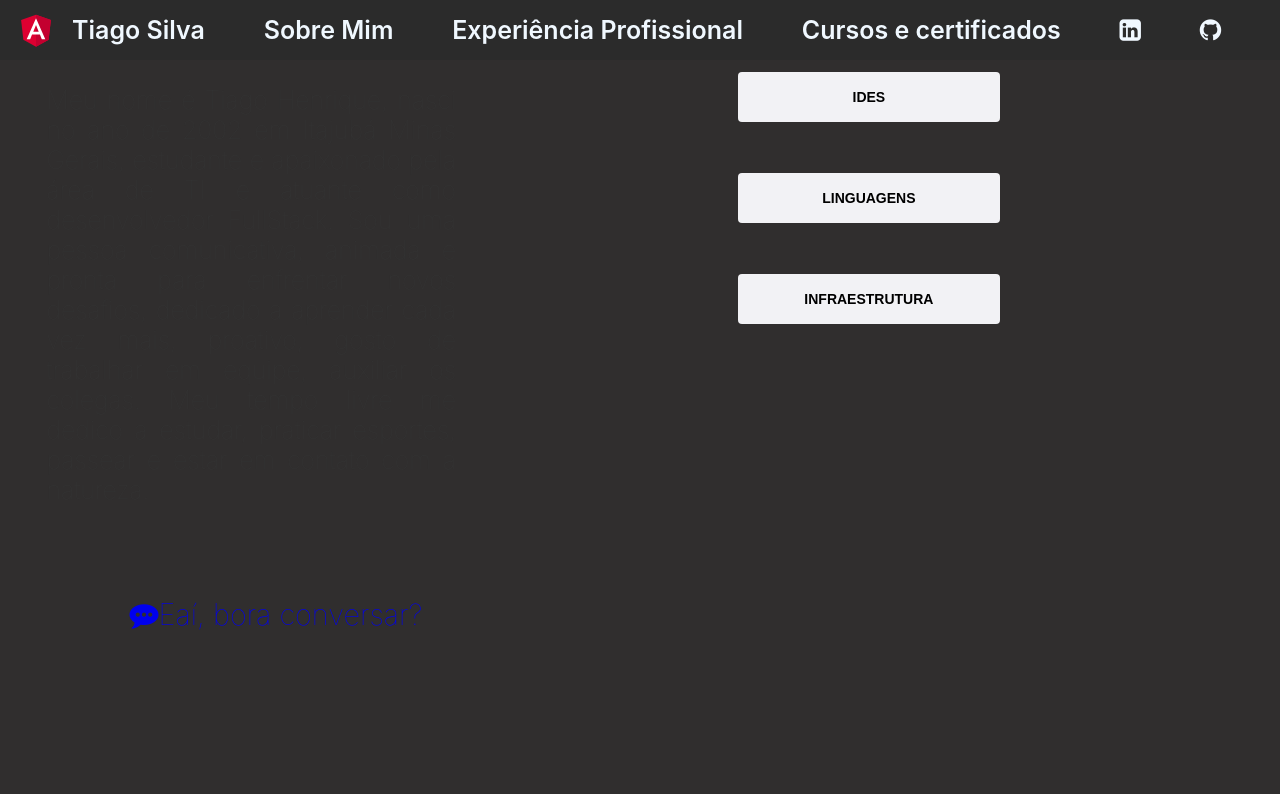
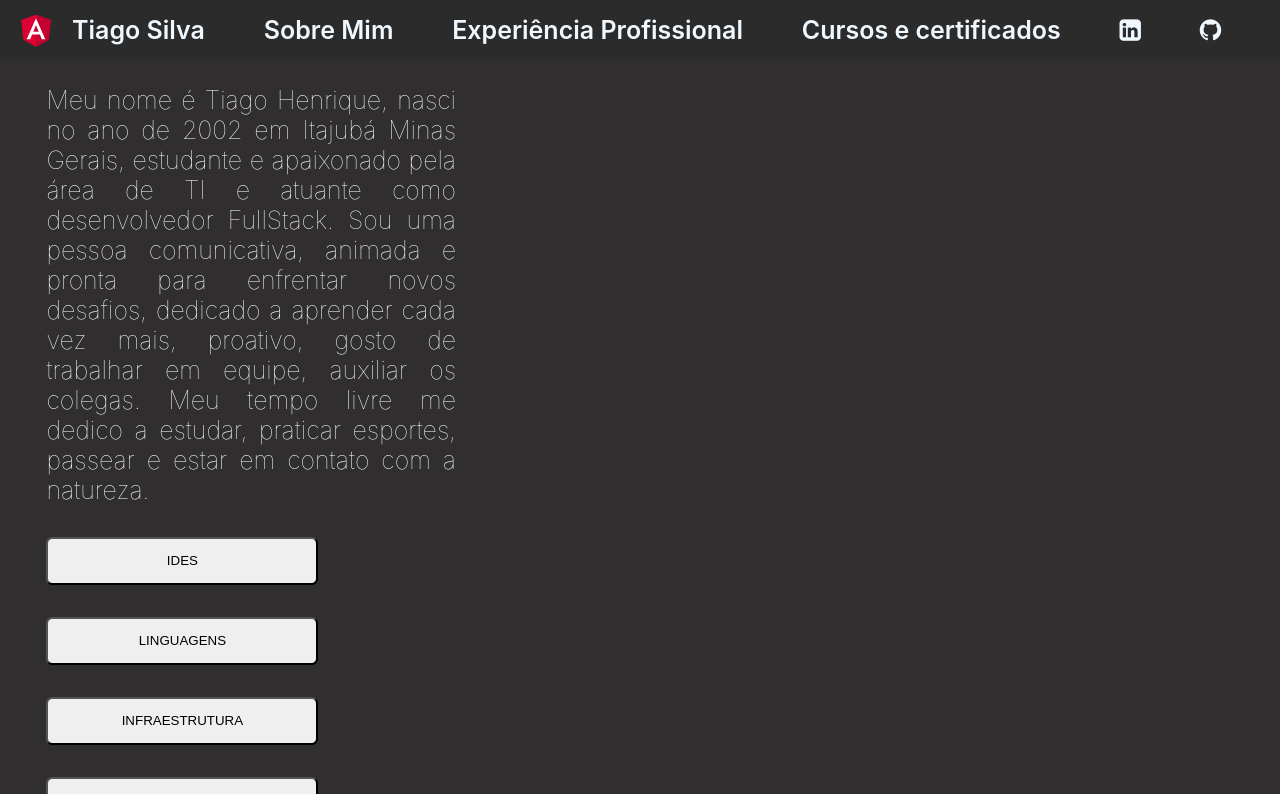
Before and after one commit to TiagoHSF/Tiago-Silva, an Angular app: page /sobre in a window 1280 px wide. Shown: the top 794 px of the page. Built offline with nearby package versions, Linux system fonts and the light colour scheme.

Commit message:
New style in sobre

```diff
--- a/src/app/sobre-mim/sobre-mim.component.html
+++ b/src/app/sobre-mim/sobre-mim.component.html
@@ -1,17 +1,25 @@
 <script src="//cdn.jsdelivr.net/npm/sweetalert2@11"></script>
 
-<div>
-    <body style="font-weight: 100;" class="card-container justificado texto-sobre">
-      Meu nome é Tiago Henrique, nasci no ano de 2002 em Itajubá
-      Minas Gerais, estudante e apaixonado pela área de TI e atuante como desenvolvedor FullStack.
-      Sou uma pessoa comunicativa, animada e pronta para enfrentar novos desafios, dedicado a aprender
-      cada vez mais, proativo, gosto de trabalhar em equipe, auxiliar os colegas. Meu tempo livre me dedico
-      a estudar, praticar esportes, passear e estar em contato com a natureza.
-    <body>
-
-      <a href="https://api.whatsapp.com/send?phone=5535988177898&text=Hello%2C%20what%20are%20you%20waiting%20for%20to%20call%20me%3F"
-        class="conversar"><i class="fa fa-commenting" aria-hidden="true"></i>Eaí, bora conversar?</a>
-
-      <button class="botao-ide texto-interno-button" (click)="abrirModalIDE()"> IDES </button>
-      <button class="botao-linguagens texto-interno-button" (click)="abrirModalLinguagens()"> LINGUAGENS </button>
-      <button class="botao-aws texto-interno-button" (click)="abrirModalAws()"> INFRAESTRUTURA </button>
+<div
+  style="font-weight: 100"
+  class="card-container justificado texto-sobre text-color"
+>
+  Meu nome é Tiago Henrique, nasci no ano de 2002 em Itajubá Minas Gerais,
+  estudante e apaixonado pela área de TI e atuante como desenvolvedor FullStack.
+  Sou uma pessoa comunicativa, animada e pronta para enfrentar novos desafios,
+  dedicado a aprender cada vez mais, proativo, gosto de trabalhar em equipe,
+  auxiliar os colegas. Meu tempo livre me dedico a estudar, praticar esportes,
+  passear e estar em contato com a natureza.
+  <a
+    href="https://api.whatsapp.com/send?phone=5535988177898&text=Hello%2C%20what%20are%20you%20waiting%20for%20to%20call%20me%3F"
+    class="conversar text-color"
+    ><i class="fa fa-commenting text-color" aria-hidden="true"></i>Eaí, bora
+    conversar?</a
+  >
+  <div>
+    <button (click)="abrirModalIDE()">IDES</button>
+    <button (click)="abrirModalLinguagens()">LINGUAGENS</button>
+    <button (click)="abrirModalAws()">INFRAESTRUTURA</button>
+    <button (click)="abrirModalAws()">CONHECIMENTOS</button>
+  </div>
+</div>
--- a/src/app/sobre-mim/sobre-mim.component.scss
+++ b/src/app/sobre-mim/sobre-mim.component.scss
@@ -9,53 +9,22 @@
     text-align: justify;
 }
 
-/*.img-tam {
-    width: 10% !important;
-    margin-left: 50% !important;
-    margin-top: 10% !important;
-}*/
-
-.botao-ide {
-    position: absolute;
-    background-color: #f2f2f5;
-    border-radius: 4px;
-    width: 54%;
-    left: 150%;
-    top: 5%;
-    border: 2px;
-    height: 10%;
+.text-color {
+  color: white;
 }
 
-.botao-linguagens {
-    position: absolute;
-    background-color: #f2f2f5;
-    border-radius: 4px;
-    width: 54%;
-    left: 150%;
-    top: 25%;
-    border: 2px;
-    height: 10%;
-}
-
-.botao-aws {
-    position: absolute;
-    background-color: #f2f2f5;
-    border-radius: 4px;
-    width: 54%;
-    left: 150%;
-    top: 45%;
-    border: 2px;
-    height: 10%;
-}
-
-.texto-interno-button {
-    font-size: 14px;
-    font-weight: 600;
+button {
+  border-radius: 0.4rem;
+  margin-top: 2rem;
+  margin-right: 5rem;
+  width: 17rem;
+  height: 3rem;
 }
 
 button:hover {
     color: #ffffff;
-    background-color: #0e8d52;
+    background-color: #272727;
+    transform: rotate(2deg);
 }
 
 .conversar {
```
